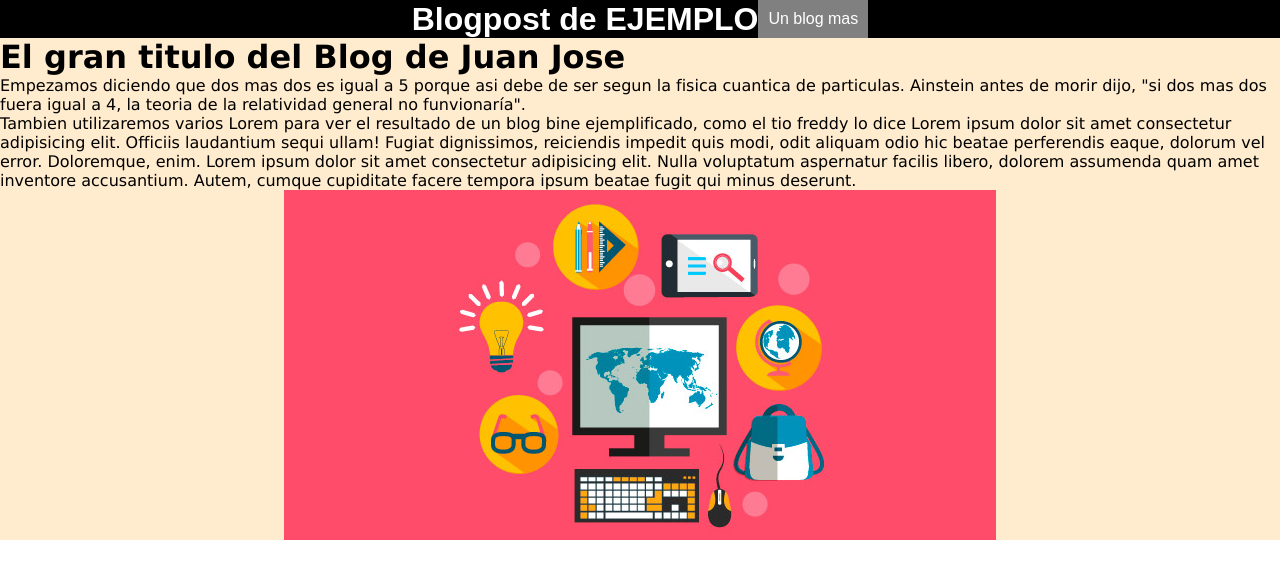
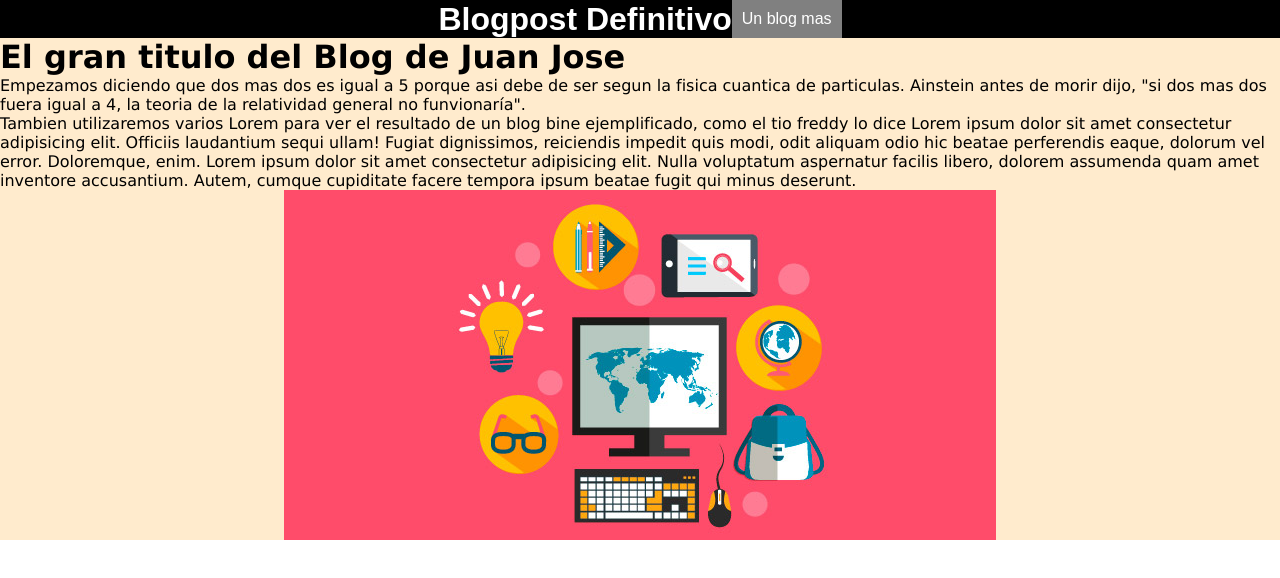
Before and after one commit to Bucha789/Bucha789.github.io, a plain HTML site: page index.html in a window 1280 px wide. Drawn offline with Linux system fonts and the light colour scheme.

Commit message:
muestra a jehu del cambio en git hub
en git hub :b

```diff
--- a/index.html
+++ b/index.html
@@ -8,7 +8,7 @@
 </head>
 <body>
     <header>
-        <h1>Blogpost de EJEMPLO</h1> <span>Un blog mas</span>
+        <h1>Blogpost Definitivo</h1> <span>Un blog mas</span>
     </header>
     <main>
         <h1>El gran titulo del Blog de Juan Jose</h1>
```
